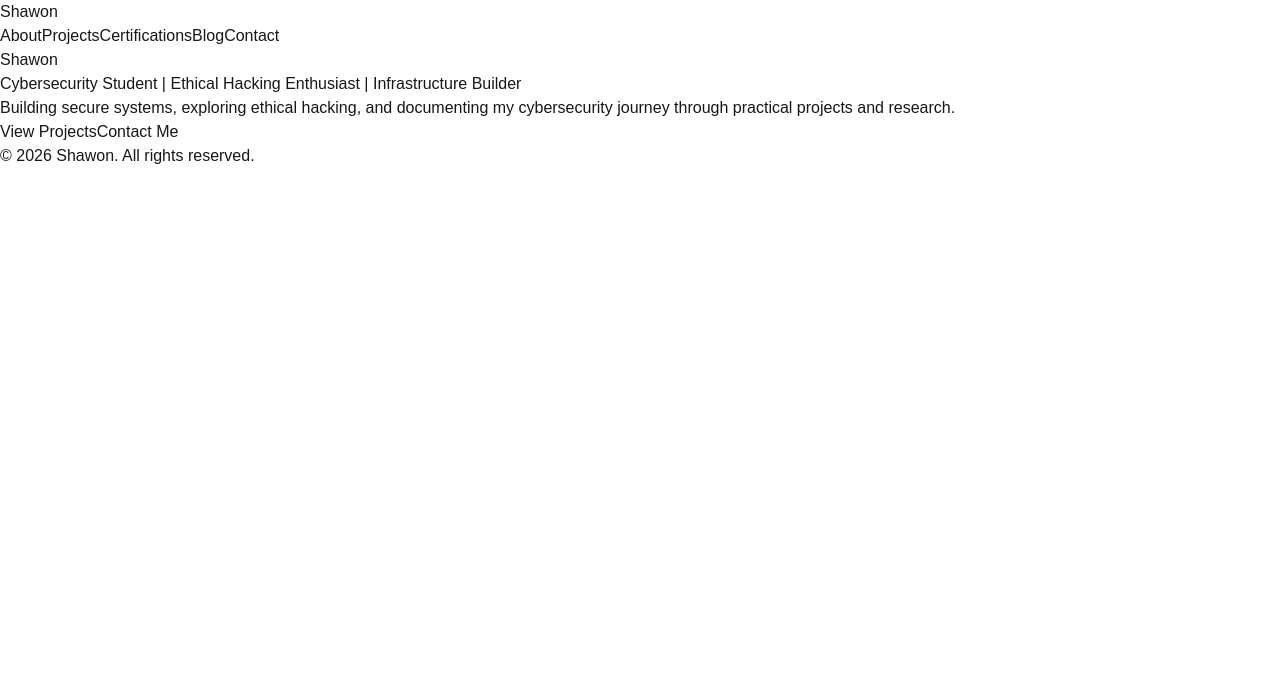
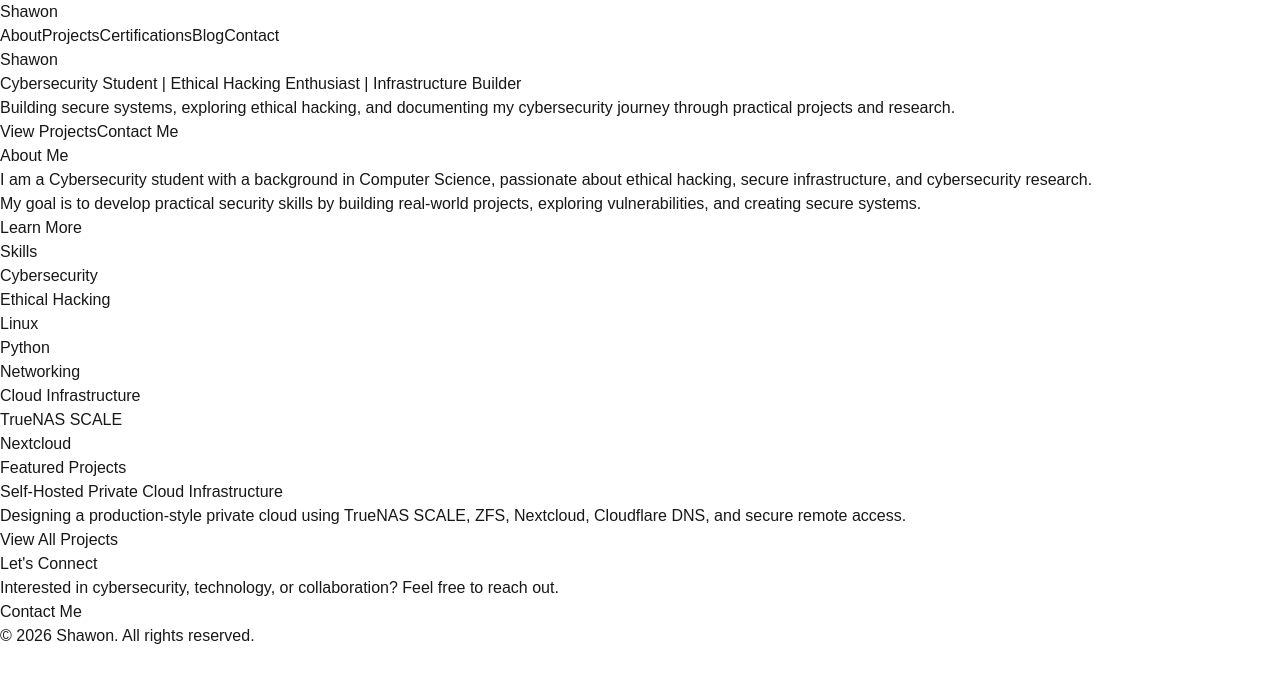
Before and after one commit to Shawon1024/meetshawon-portfolio, a Next.js app: page / in a window 1280 px wide. Shown: the top 682 px of the page. Built offline with nearby package versions, Linux system fonts and the light colour scheme.

Commit message:
Add homepage content sections

```diff
--- a/src/app/components/home/AboutPreview.tsx
+++ b/src/app/components/home/AboutPreview.tsx
@@ -0,0 +1,23 @@
+export default function AboutPreview() {
+  return (
+    <section>
+      <h2>About Me</h2>
+
+      <p>
+        I am a Cybersecurity student with a background in Computer Science,
+        passionate about ethical hacking, secure infrastructure, and
+        cybersecurity research.
+      </p>
+
+      <p>
+        My goal is to develop practical security skills by building
+        real-world projects, exploring vulnerabilities, and creating
+        secure systems.
+      </p>
+
+      <a href="/about">
+        Learn More
+      </a>
+    </section>
+  );
+}
--- a/src/app/components/home/ContactCTA.tsx
+++ b/src/app/components/home/ContactCTA.tsx
@@ -0,0 +1,18 @@
+export default function ContactCTA() {
+  return (
+    <section>
+      <h2>
+        Let's Connect
+      </h2>
+
+      <p>
+        Interested in cybersecurity, technology,
+        or collaboration? Feel free to reach out.
+      </p>
+
+      <a href="/contact">
+        Contact Me
+      </a>
+    </section>
+  );
+}
--- a/src/app/components/home/ProjectsPreview.tsx
+++ b/src/app/components/home/ProjectsPreview.tsx
@@ -0,0 +1,24 @@
+export default function ProjectsPreview() {
+  return (
+    <section>
+      <h2>Featured Projects</h2>
+
+      <article>
+        <h3>
+          Self-Hosted Private Cloud Infrastructure
+        </h3>
+
+        <p>
+          Designing a production-style private cloud using
+          TrueNAS SCALE, ZFS, Nextcloud, Cloudflare DNS,
+          and secure remote access.
+        </p>
+
+      </article>
+
+      <a href="/projects">
+        View All Projects
+      </a>
+    </section>
+  );
+}
--- a/src/app/components/home/SkillsPreview.tsx
+++ b/src/app/components/home/SkillsPreview.tsx
@@ -0,0 +1,26 @@
+export default function SkillsPreview() {
+  const skills = [
+    "Cybersecurity",
+    "Ethical Hacking",
+    "Linux",
+    "Python",
+    "Networking",
+    "Cloud Infrastructure",
+    "TrueNAS SCALE",
+    "Nextcloud",
+  ];
+
+  return (
+    <section>
+      <h2>Skills</h2>
+
+      <ul>
+        {skills.map((skill) => (
+          <li key={skill}>
+            {skill}
+          </li>
+        ))}
+      </ul>
+    </section>
+  );
+}
--- a/src/app/page.tsx
+++ b/src/app/page.tsx
@@ -1,9 +1,21 @@
 import Hero from "./components/home/Hero";
+import AboutPreview from "./components/home/AboutPreview";
+import SkillsPreview from "./components/home/SkillsPreview";
+import ProjectsPreview from "./components/home/ProjectsPreview";
+import ContactCTA from "./components/home/ContactCTA";
 
 export default function Home() {
   return (
     <main>
       <Hero />
+
+      <AboutPreview />
+
+      <SkillsPreview />
+
+      <ProjectsPreview />
+
+      <ContactCTA />
     </main>
   );
 }
```
